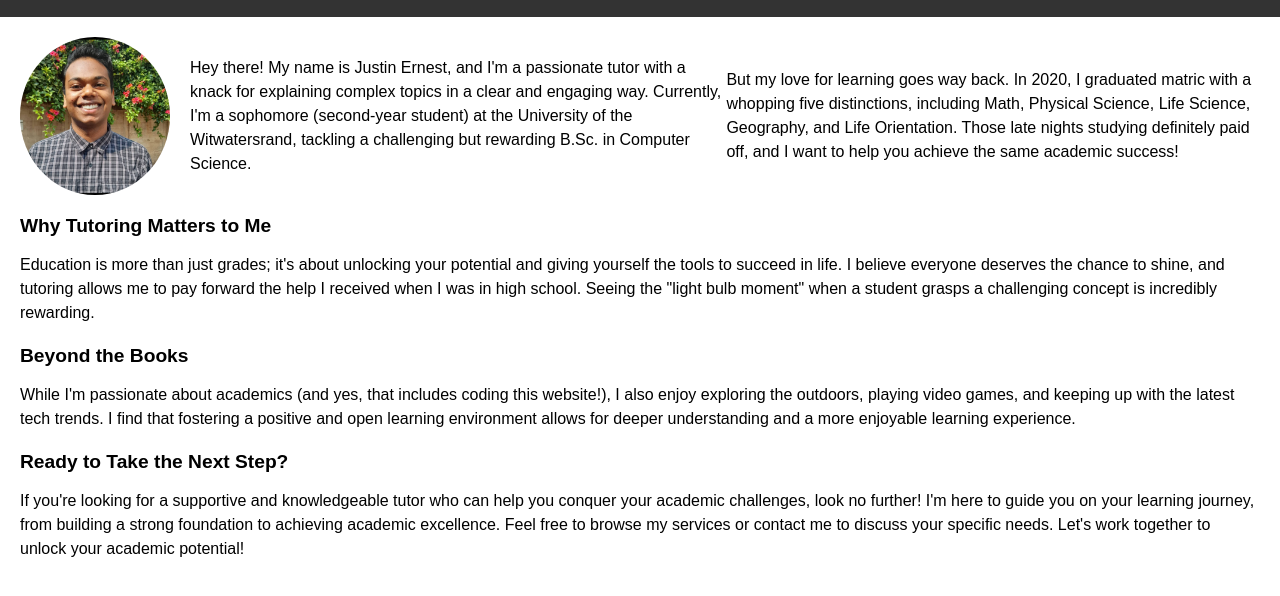
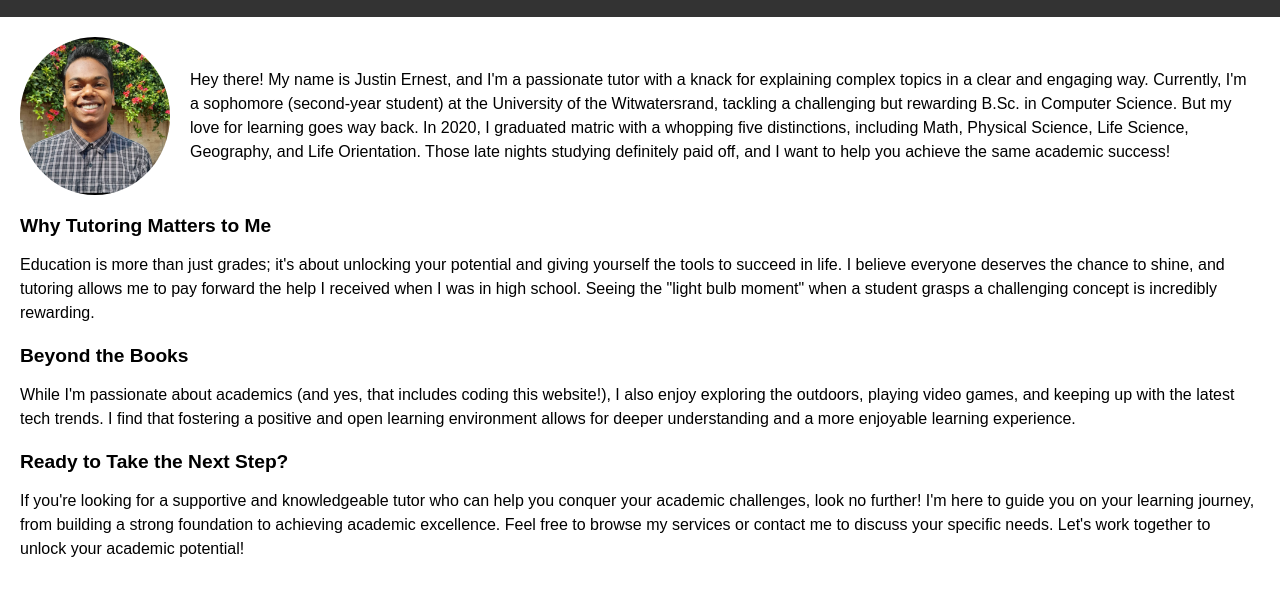
Before and after one commit to justin02-del/Jolly-Genius, a website: page aboutTutor.html in a window 1280 px wide. Shown: the part 88-684 px from the top of the page. Drawn offline with Linux system fonts and the light colour scheme.

Commit message:
about page fix intro paragraph

```diff
--- a/aboutTutor.html
+++ b/aboutTutor.html
@@ -13,8 +13,7 @@
   </header>
   <main class="main-content">
     <section class="about-me">
-      <img src="./images/tutorJustin.png" alt="Justin Ernest"> <p>Hey there! My name is Justin Ernest, and I'm a passionate tutor with a knack for explaining complex topics in a clear and engaging way. Currently, I'm a sophomore (second-year student) at the University of the Witwatersrand, tackling a challenging but rewarding B.Sc. in Computer Science.</p>
-      <p>But my love for learning goes way back. In 2020, I graduated matric with a whopping five distinctions, including Math, Physical Science, Life Science, Geography, and Life Orientation. Those late nights studying definitely paid off, and I want to help you achieve the same academic success!</p>
+      <img src="./images/tutorJustin.png" alt="Justin Ernest"> <p>Hey there! My name is Justin Ernest, and I'm a passionate tutor with a knack for explaining complex topics in a clear and engaging way. Currently, I'm a sophomore (second-year student) at the University of the Witwatersrand, tackling a challenging but rewarding B.Sc. in Computer Science. But my love for learning goes way back. In 2020, I graduated matric with a whopping five distinctions, including Math, Physical Science, Life Science, Geography, and Life Orientation. Those late nights studying definitely paid off, and I want to help you achieve the same academic success!</p>
     </section>
     <section class="tutoring-philosophy">
       <h3>Why Tutoring Matters to Me</h3>
```
